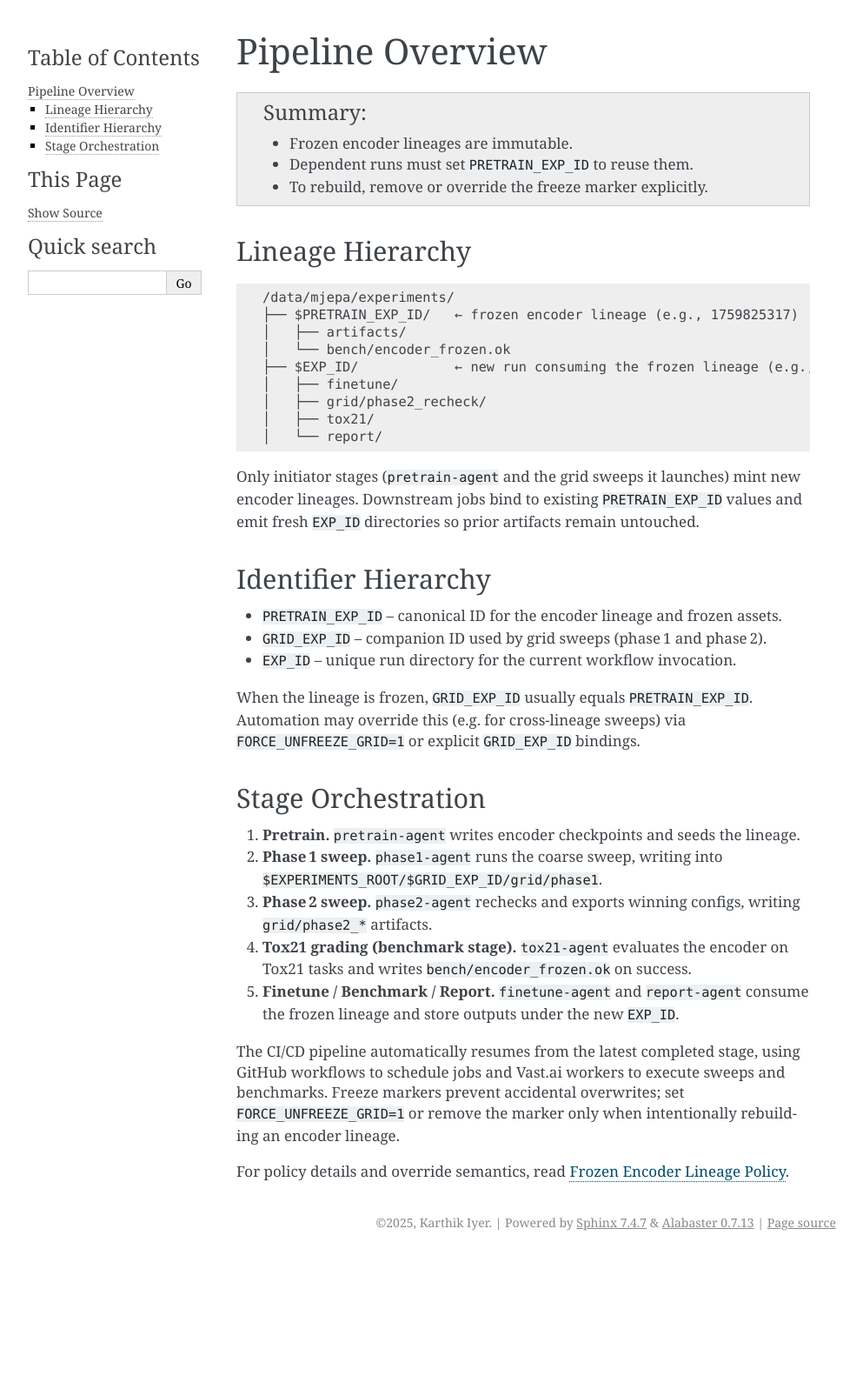
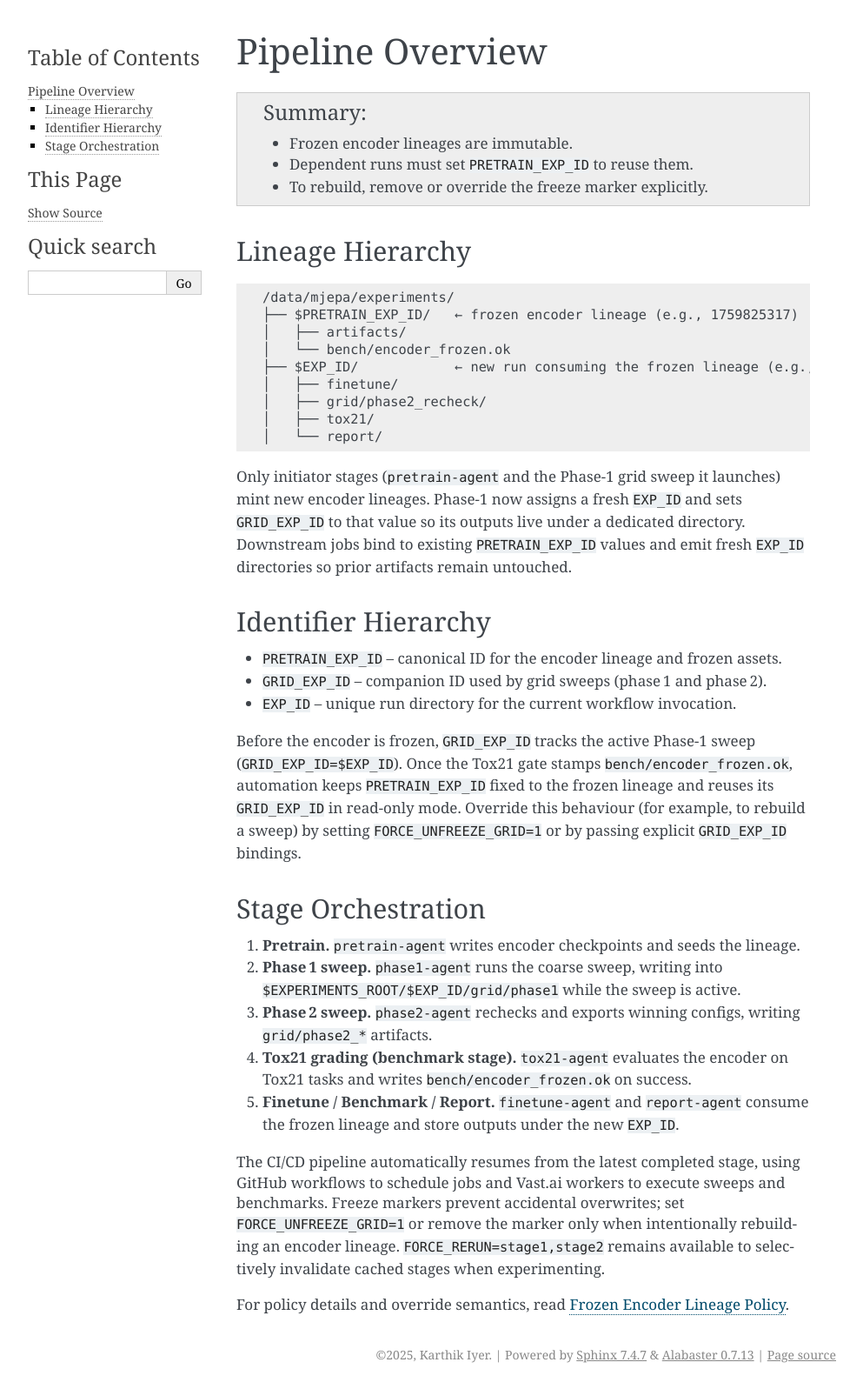
Before and after one commit to Kar488/M-JEPA, a Sphinx documentation site: the page built from docs/pipeline_overview.rst, in a window 1280 px wide. Shown: the whole page at 87% size, without its empty margins (148-1141 px from the left). Built offline with Sphinx 7.4.7, drawn with Linux system fonts in a browser that asks for light colours; before the commit the page ends 1445 px from its top, so only the background shows below that.

Commit message:
Refine lineage handling for phase-1 sweeps

```diff
--- a/docs/pipeline_overview.rst
+++ b/docs/pipeline_overview.rst
@@ -22,9 +22,11 @@ Lineage Hierarchy
    │   ├── tox21/
    │   └── report/
 
-Only initiator stages (``pretrain-agent`` and the grid sweeps it launches) mint
-new encoder lineages. Downstream jobs bind to existing ``PRETRAIN_EXP_ID`` values
-and emit fresh ``EXP_ID`` directories so prior artifacts remain untouched.
+Only initiator stages (``pretrain-agent`` and the Phase‑1 grid sweep it
+launches) mint new encoder lineages. Phase‑1 now assigns a fresh ``EXP_ID`` and
+sets ``GRID_EXP_ID`` to that value so its outputs live under a dedicated
+directory. Downstream jobs bind to existing ``PRETRAIN_EXP_ID`` values and emit
+fresh ``EXP_ID`` directories so prior artifacts remain untouched.
 
 Identifier Hierarchy
 --------------------
@@ -33,9 +35,12 @@ Identifier Hierarchy
 - ``GRID_EXP_ID`` – companion ID used by grid sweeps (phase 1 and phase 2).
 - ``EXP_ID`` – unique run directory for the current workflow invocation.
 
-When the lineage is frozen, ``GRID_EXP_ID`` usually equals ``PRETRAIN_EXP_ID``.
-Automation may override this (e.g. for cross-lineage sweeps) via
-``FORCE_UNFREEZE_GRID=1`` or explicit ``GRID_EXP_ID`` bindings.
+Before the encoder is frozen, ``GRID_EXP_ID`` tracks the active Phase‑1 sweep
+(``GRID_EXP_ID=$EXP_ID``). Once the Tox21 gate stamps
+``bench/encoder_frozen.ok``, automation keeps ``PRETRAIN_EXP_ID`` fixed to the
+frozen lineage and reuses its ``GRID_EXP_ID`` in read-only mode. Override this
+behaviour (for example, to rebuild a sweep) by setting ``FORCE_UNFREEZE_GRID=1``
+or by passing explicit ``GRID_EXP_ID`` bindings.
 
 Stage Orchestration
 -------------------
@@ -43,7 +48,7 @@ Stage Orchestration
 #. **Pretrain.** ``pretrain-agent`` writes encoder checkpoints and seeds the
    lineage.
 #. **Phase 1 sweep.** ``phase1-agent`` runs the coarse sweep, writing into
-   ``$EXPERIMENTS_ROOT/$GRID_EXP_ID/grid/phase1``.
+   ``$EXPERIMENTS_ROOT/$EXP_ID/grid/phase1`` while the sweep is active.
 #. **Phase 2 sweep.** ``phase2-agent`` rechecks and exports winning configs,
    writing ``grid/phase2_*`` artifacts.
 #. **Tox21 grading (benchmark stage).** ``tox21-agent`` evaluates the encoder on
@@ -54,7 +59,8 @@ Stage Orchestration
 The CI/CD pipeline automatically resumes from the latest completed stage, using
 GitHub workflows to schedule jobs and Vast.ai workers to execute sweeps and
 benchmarks. Freeze markers prevent accidental overwrites; set
-``FORCE_UNFREEZE_GRID=1`` or remove the marker only when intentionally rebuilding
-an encoder lineage.
+``FORCE_UNFREEZE_GRID=1`` or remove the marker only when intentionally
+rebuilding an encoder lineage. ``FORCE_RERUN=stage1,stage2`` remains available
+to selectively invalidate cached stages when experimenting.
 
 For policy details and override semantics, read :doc:`frozen_lineage_policy`.
```
Also changed, not shown: CHANGELOG.md (+1 -0 lines), README.md (+8 -4 lines), docs/ci_experiment_id.md (+3 -1 lines), docs/frozen_lineage_policy.rst (+8 -5 lines), 4 other files.
